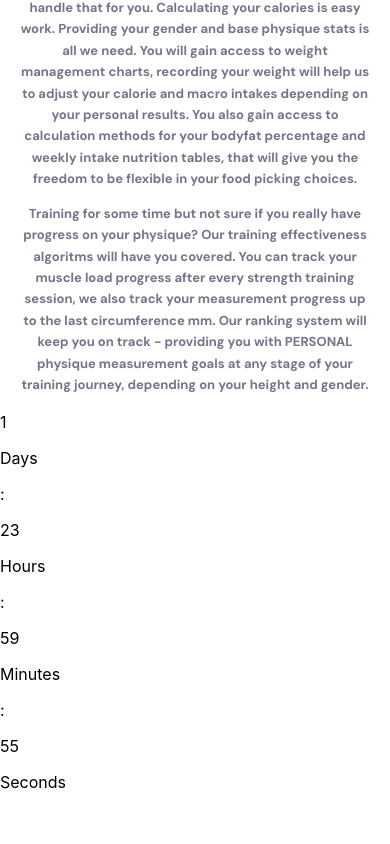
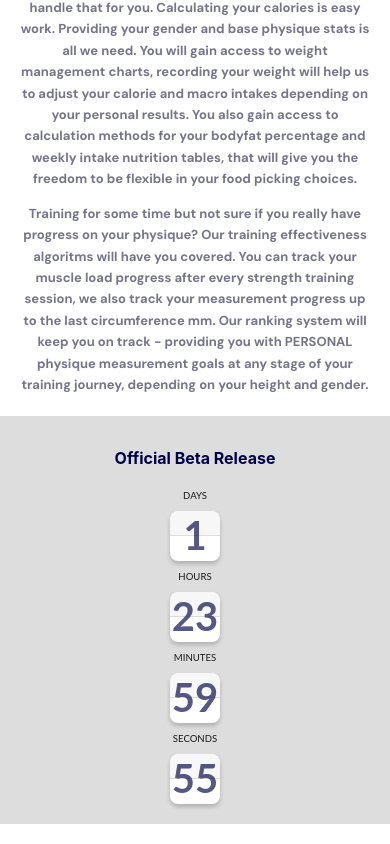
Before and after one commit to StGrozdanov/Forge-My-Physique-Website, a React (Create React App) app: page / in a window 390 px wide. Shown: the part 1179-2023 px from the top of the page. Before the commit the page ends 1971 px from the top, so only its background shows below. Built offline with nearby package versions, Linux system fonts and the light colour scheme.

Commit message:
Improved responsive design of Features section, implemented Countdown section design and responsivness

```diff
--- a/src/components/Countdown/Countdown.css
+++ b/src/components/Countdown/Countdown.css
@@ -0,0 +1,34 @@
+.counter {
+    margin: 20px auto;
+    background: #dddddd;
+    height: 45vh;
+}
+
+.counter h3 {
+    text-align: center;
+    padding: 30px 0;
+    font-size: 28px;
+}
+
+@media all and (max-width: 1378px) {
+    .counter h3 {
+        font-size: 25px;
+    }
+}
+
+@media all and (max-width: 992px) {
+   .counter {
+       height: 100%;
+       padding: 20px;
+   }
+
+   .counter h3 {
+       padding: 0;
+   }
+}
+
+@media all and (max-width: 652px) {
+    .counter h3 {
+        font-size: 16px;
+    }
+ }
--- a/src/components/Countdown/Countdown.js
+++ b/src/components/Countdown/Countdown.js
@@ -1,3 +1,5 @@
+import './Countdown.css'
+
 import useCountdown from '../../hooks/useCountdown'
 import CountdownExpired from './CountdownExpired'
 import TimeLeft from './TimeLeft';
@@ -11,12 +13,10 @@ export default function Countdown({ targetDate }) {
 
     return (
         <article className="counter">
+            <h3>Official Beta Release</h3>
             <TimeLeft value={days} unit={'Days'} isCloseToRelease={days <= 3} />
-            <p>:</p>
             <TimeLeft value={hours} unit={'Hours'} isCloseToRelease={days === 0} />
-            <p>:</p>
             <TimeLeft value={minutes} unit={'Minutes'} isCloseToRelease={false} />
-            <p>:</p>
             <TimeLeft value={seconds} unit={'Seconds'} isCloseToRelease={false} />
         </article>
     );
--- a/src/components/Countdown/TimeLeft.css
+++ b/src/components/Countdown/TimeLeft.css
@@ -0,0 +1,229 @@
+.countdown {
+  width: 32vw;
+  margin: 0 auto;
+}
+
+.countdown .bloc-time {
+  float: left;
+  text-align: center;
+}
+
+.countdown .count-title {
+  display: block;
+  margin-bottom: 15px;
+  margin-right: 20px;
+  font: normal 0.96em "Lato";
+  color: #1a1a1a;
+  text-transform: uppercase;
+  font-weight: 700;
+}
+
+.countdown .figure {
+  position: relative;
+  float: left;
+  height: 100px;
+  width: 90px;
+  margin-right: 20px;
+  background-color: #fff;
+  border-radius: 8px;
+  -moz-box-shadow: 0 3px 4px 0 rgba(0, 0, 0, 0.2), inset 2px 4px 0 0 rgba(255, 255, 255, 0.08);
+  -webkit-box-shadow: 0 3px 4px 0 rgba(0, 0, 0, 0.2), inset 2px 4px 0 0 rgba(255, 255, 255, 0.08);
+  box-shadow: 0 3px 4px 0 rgba(0, 0, 0, 0.2), inset 2px 4px 0 0 rgba(255, 255, 255, 0.08);
+}
+
+.countdown .figure>span {
+  position: absolute;
+  left: 0;
+  right: 0;
+  margin: auto;
+  font: normal 4.94em/107px "Lato";
+  font-weight: 700;
+  color: #000248a8;
+}
+
+.countdown .figure .top:after,
+.countdown .figure .bottom-back:after {
+  content: "";
+  position: absolute;
+  z-index: -1;
+  left: 0;
+  bottom: 0;
+  width: 100%;
+  height: 100%;
+  border-bottom: 1px solid rgba(0, 0, 0, 0.1);
+}
+
+.countdown .figure .top {
+  z-index: 3;
+  background-color: #f7f7f7;
+  transform-origin: 50% 100%;
+  -webkit-transform-origin: 50% 100%;
+  -moz-border-radius-topleft: 10px;
+  -webkit-border-top-left-radius: 10px;
+  border-top-left-radius: 10px;
+  -moz-border-radius-topright: 10px;
+  -webkit-border-top-right-radius: 10px;
+  border-top-right-radius: 10px;
+  -moz-transform: perspective(200px);
+  -ms-transform: perspective(200px);
+  -webkit-transform: perspective(200px);
+  transform: perspective(200px);
+}
+
+.countdown .figure .bottom {
+  z-index: 1;
+}
+
+.countdown .figure .bottom:before {
+  content: "";
+  position: absolute;
+  display: block;
+  top: 0;
+  left: 0;
+  width: 100%;
+  height: 50%;
+  background-color: rgba(0, 0, 0, 0.02);
+}
+
+.countdown .figure .bottom-back {
+  z-index: 2;
+  top: 0;
+  height: 50%;
+  overflow: hidden;
+  background-color: #f7f7f7;
+  -moz-border-radius-topleft: 10px;
+  -webkit-border-top-left-radius: 10px;
+  border-top-left-radius: 10px;
+  -moz-border-radius-topright: 10px;
+  -webkit-border-top-right-radius: 10px;
+  border-top-right-radius: 10px;
+}
+
+.countdown .figure .bottom-back span {
+  position: absolute;
+  top: 0;
+  left: 0;
+  right: 0;
+  margin: auto;
+}
+
+.countdown .figure .top,
+.countdown .figure .top-back {
+  height: 50%;
+  overflow: hidden;
+  -moz-backface-visibility: hidden;
+  -webkit-backface-visibility: hidden;
+  backface-visibility: hidden;
+}
+
+.countdown .figure .top-back {
+  z-index: 4;
+  bottom: 0;
+  background-color: #fff;
+  -webkit-transform-origin: 50% 0;
+  transform-origin: 50% 0;
+  -moz-transform: perspective(200px) rotateX(180deg);
+  -ms-transform: perspective(200px) rotateX(180deg);
+  -webkit-transform: perspective(200px) rotateX(180deg);
+  transform: perspective(200px) rotateX(180deg);
+  -moz-border-radius-bottomleft: 10px;
+  -webkit-border-bottom-left-radius: 10px;
+  border-bottom-left-radius: 10px;
+  -moz-border-radius-bottomright: 10px;
+  -webkit-border-bottom-right-radius: 10px;
+  border-bottom-right-radius: 10px;
+}
+
+.countdown .figure .top-back span {
+  position: absolute;
+  top: -100%;
+  left: 0;
+  right: 0;
+  margin: auto;
+}
+
+@media all and (min-width: 1800px) {
+  .countdown {
+    width: 30vw;
+    margin: 0 auto;
+  }
+
+  .countdown .figure {
+    height: 180px;
+    width: 160px;
+  }
+
+  .countdown .figure>span {
+    font: normal 9.5em "Lato";
+    font-weight: 700;
+  }
+}
+
+@media all and (max-width: 1378px) {
+  .countdown {
+    width: 30vw;
+    margin: 0 auto;
+  }
+
+  .countdown .figure {
+    height: 60px;
+    width: 60px;
+  }
+
+  .countdown .figure>span {
+    font: normal 3em "Lato";
+    font-weight: 700;
+  }
+
+  .countdown .count-title {
+    font: normal 0.9em "Lato";
+  }
+}
+
+@media all and (max-width: 1110px) {
+  .countdown {
+    width: 24vw;
+    margin: 0 auto;
+  }
+
+  .countdown .figure {
+    height: 50px;
+    width: 50px;
+    margin-right: 10px;
+  }
+
+  .countdown .figure>span {
+    font: normal 2.5em "Lato";
+    font-weight: 700;
+  }
+
+  .countdown .count-title {
+    font: normal 0.6em "Lato";
+    margin-right: 10px;
+  }
+}
+
+@media all and (max-width: 992px) {
+  .countdown {
+    display: flex;
+    margin: 0;
+    justify-content: center;
+    width: 100%;
+  }
+
+  .countdown .figure {
+    height: 50px;
+    width: 50px;
+    margin-right: 0px;
+  }
+
+  .countdown .figure>span {
+    font: normal 2.5em "Lato";
+    font-weight: 700;
+  }
+
+  .countdown .count-title {
+    font: normal 0.6em "Lato";
+    margin: 10px 0;
+  }
+}
--- a/src/components/Countdown/TimeLeft.js
+++ b/src/components/Countdown/TimeLeft.js
@@ -1,8 +1,22 @@
+import './TimeLeft.css';
+
 export default function TimeLeft({ value, unit, isCloseToRelease }) {
     return (
-        <div className={isCloseToRelease ? 'countdown danger' : 'countdown'}>
-            <p>{value}</p>
-            <span>{unit}</span>
+        <div className="countdown">
+            <div className="bloc-time" data-init-value="24">
+                <span className="count-title">{unit}</span>
+
+                <div className="figure">
+                    <span className="top">{value}</span>
+                    <span className="top-back">
+                        <span>{value}</span>
+                    </span>
+                    <span className="bottom">{value}</span>
+                    <span className="bottom-back">
+                        <span>{value}</span>
+                    </span>
+                </div>
+            </div>
         </div>
     );
 };
--- a/src/components/Features/Features.css
+++ b/src/components/Features/Features.css
@@ -15,6 +15,17 @@
     font-weight: 700;
 }
 
+@media all and (min-width: 2000px) {
+    .features-article p {
+        padding: 0 450px;
+        font-size: 23px;
+    }
+
+    .features-article h2 {
+        font-size: 32px;
+    }
+}
+
 @media all and (max-width: 680px) {
     .features-article p {
         padding: 0 20px;
```
Also changed, not shown: public/assets/pictures/aa.jpg (deleted), 1 other file (tests, documents, lock files or other folders).
